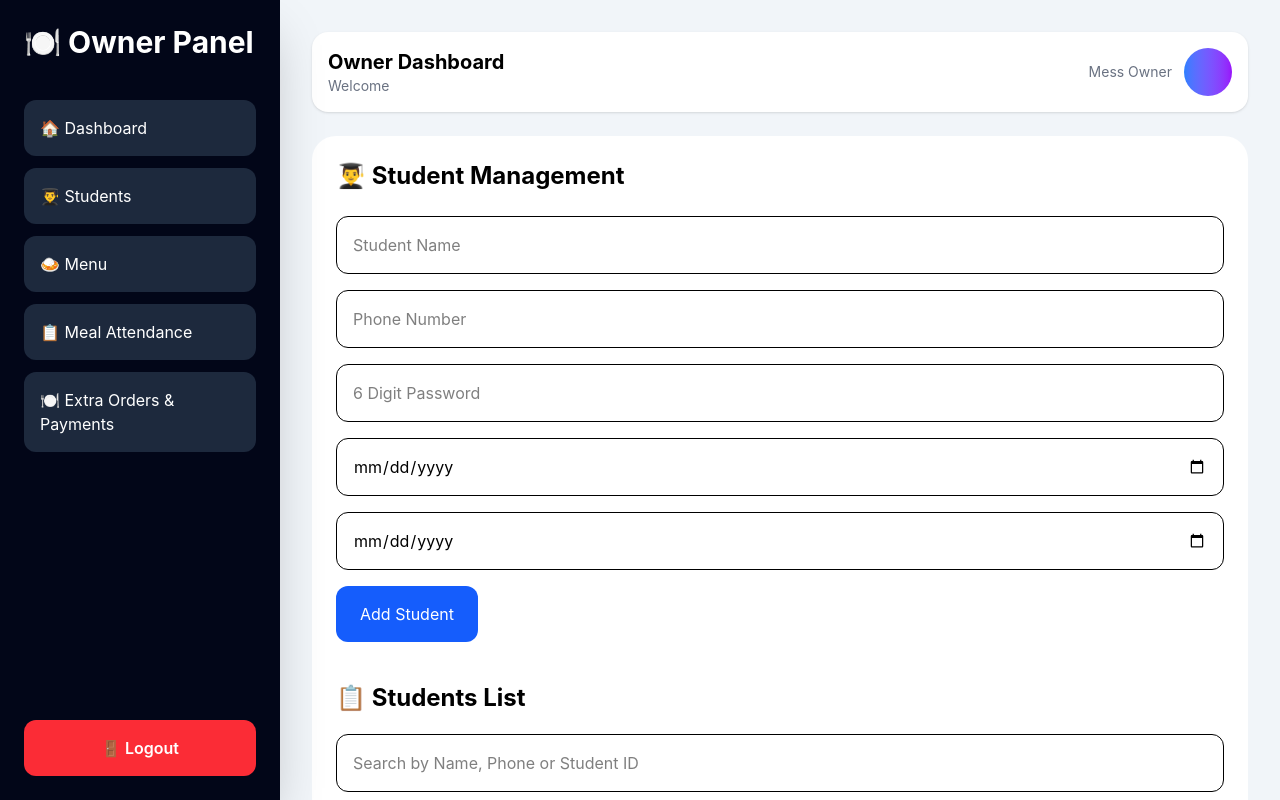
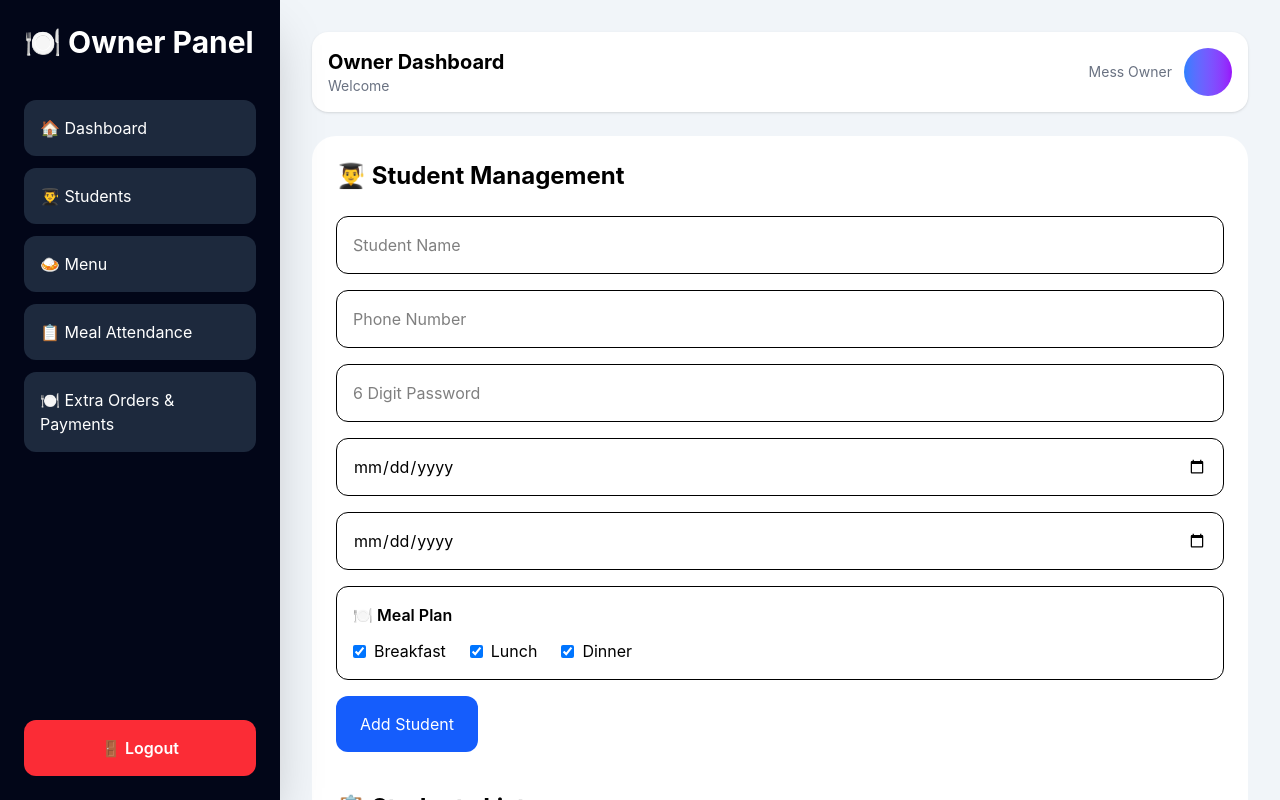
Before and after one commit to hisanthooosh/bookmymess, a React (Vite) app in the folder bookmymess-client/: page /owner-dashboard in a window 1280 px wide. Both pictures are taken after a click on the button "👨‍🎓 Students". Shown: the top 800 px of the page. Built offline with nearby package versions, Linux system fonts and the light colour scheme.

Commit message:
Add meal plan selection UI and backend support

```diff
--- a/bookmymess-client/src/pages/OwnerDashboard.jsx
+++ b/bookmymess-client/src/pages/OwnerDashboard.jsx
@@ -116,6 +116,11 @@ function OwnerDashboard() {
   const [isEditing, setIsEditing] = useState(false);
 
   const [endDate, setEndDate] = useState("");
+  const [mealPlan, setMealPlan] = useState({
+    breakfast: true,
+    lunch: true,
+    dinner: true,
+  });
 
   const addItem = (type) => {
     if (type === "breakfast") {
@@ -1582,6 +1587,55 @@ p-4
 border
 rounded-xl"
               />
+              <div className="border rounded-xl p-4">
+                <h3 className="font-semibold mb-3">🍽 Meal Plan</h3>
+
+                <div className="flex gap-6 flex-wrap">
+
+                  <label className="flex items-center gap-2">
+                    <input
+                      type="checkbox"
+                      checked={mealPlan.breakfast}
+                      onChange={(e) =>
+                        setMealPlan({
+                          ...mealPlan,
+                          breakfast: e.target.checked,
+                        })
+                      }
+                    />
+                    Breakfast
+                  </label>
+
+                  <label className="flex items-center gap-2">
+                    <input
+                      type="checkbox"
+                      checked={mealPlan.lunch}
+                      onChange={(e) =>
+                        setMealPlan({
+                          ...mealPlan,
+                          lunch: e.target.checked,
+                        })
+                      }
+                    />
+                    Lunch
+                  </label>
+
+                  <label className="flex items-center gap-2">
+                    <input
+                      type="checkbox"
+                      checked={mealPlan.dinner}
+                      onChange={(e) =>
+                        setMealPlan({
+                          ...mealPlan,
+                          dinner: e.target.checked,
+                        })
+                      }
+                    />
+                    Dinner
+                  </label>
+
+                </div>
+              </div>
               <button
                 onClick={addStudent}
                 className="
@@ -1688,7 +1742,7 @@ ${new Date(student.studentEndDate) > new Date() ? "bg-green-500" : "bg-red-500"}
 
                             Math.ceil(
                               (new Date(student.studentEndDate) - new Date()) /
-                                (1000 * 60 * 60 * 24),
+                              (1000 * 60 * 60 * 24),
                             ),
                           )}{" "}
                           Days
--- a/bookmymess-client/src/services/api.js
+++ b/bookmymess-client/src/services/api.js
@@ -1,9 +1,7 @@
 import axios from "axios";
 
 const API = axios.create({
-
-    baseURL:"http://localhost:5000/api"
-
+    baseURL: "https://bookmymess.me/api"
 });
 
 export default API;
```
Also changed, not shown: 2 other files (tests, documents, lock files or other folders).
